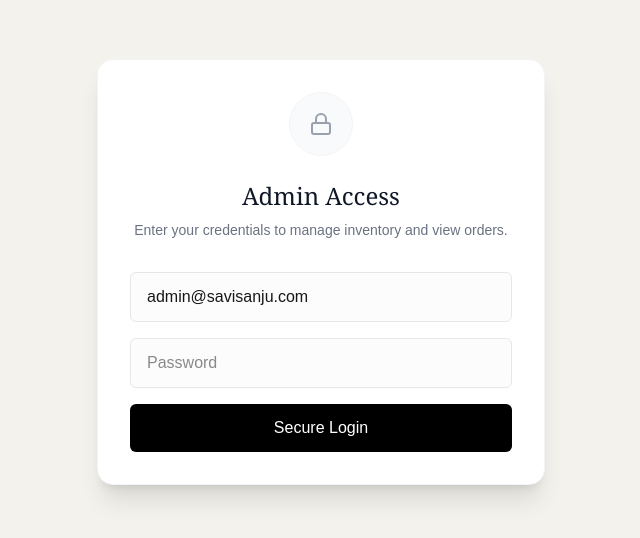
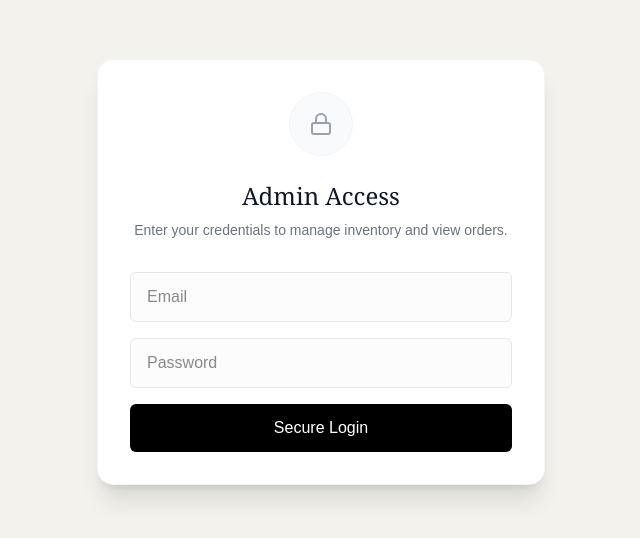
Before and after one commit to sathya46official-cmd/savisanjucollections, a Next.js app: page /admin/inventory in a window 1280 px wide. Shown: the part 128-666 px from the top of the page, without its empty margins (319-959 px from the left). Built offline with nearby package versions, Linux system fonts and the light colour scheme; no server answers.

Commit message:
fix(security): remove hardcoded admin email default from admin login form

```diff
--- a/src/app/admin/layout.tsx
+++ b/src/app/admin/layout.tsx
@@ -8,7 +8,7 @@ import { apiClient } from "@/lib/api/client";
 
 export default function AdminLayout({ children }: { children: React.ReactNode }) {
   const [isAuthenticated, setIsAuthenticated] = useState(false);
-  const [email, setEmail] = useState("admin@savisanju.com");
+  const [email, setEmail] = useState("");
   const [password, setPassword] = useState("");
   const [error, setError] = useState("");
   const [loading, setLoading] = useState(true);
```
